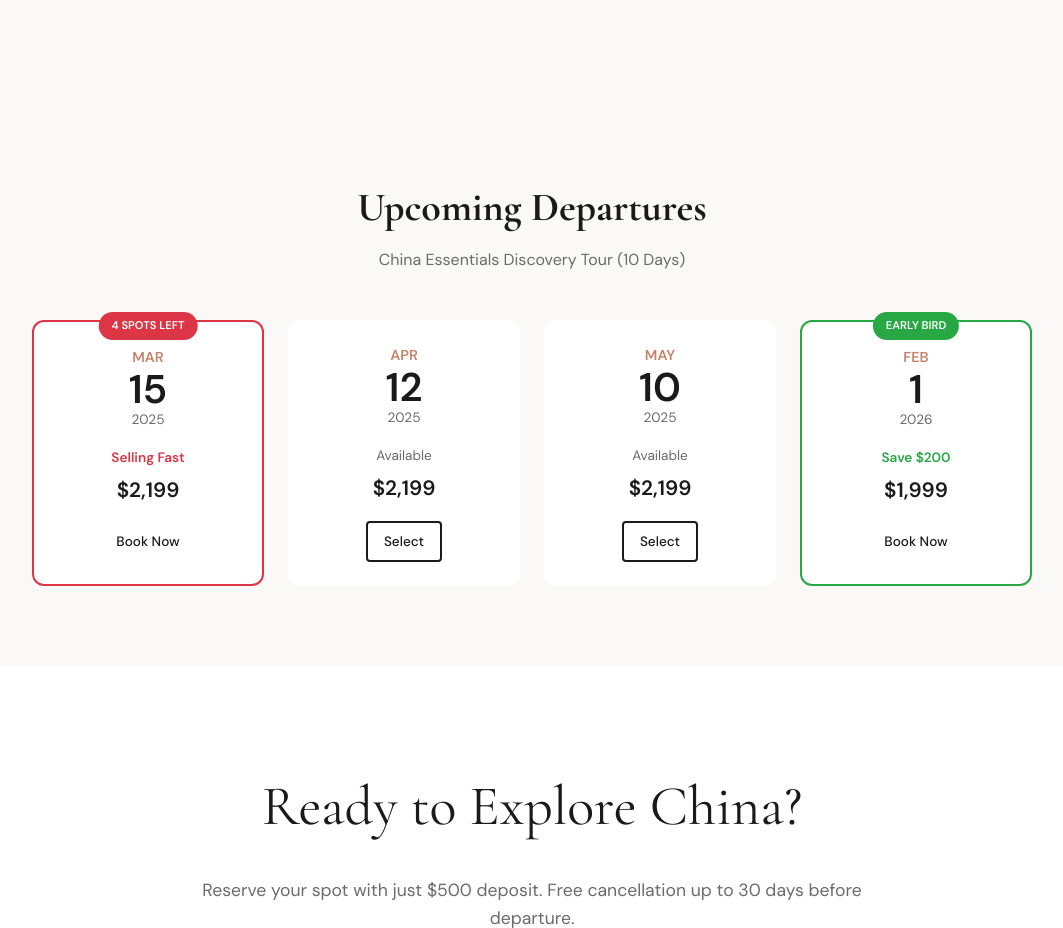
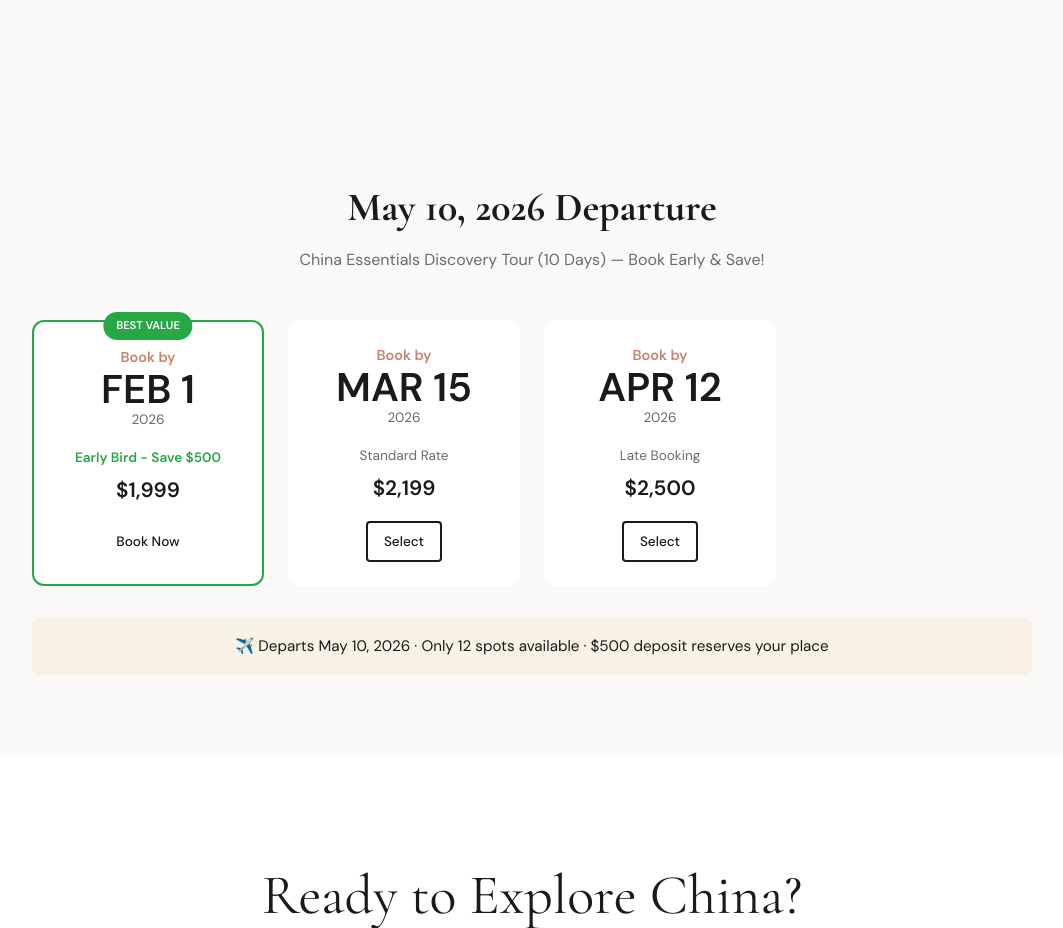
Before and after one commit to RENicolLLC/-traditionalchina-travel, a FastAPI app: page / in a window 1280 px wide. Shown: the part 4535-5463 px from the top of the page, without its empty margins (108-1171 px from the left). Run offline with FastAPI, Linux system fonts and the light colour scheme.

Commit message:
Fix pricing structure: booking deadlines for May 10, 2026 departure
- Book by Feb 1, 2026: $1,999 (Early Bird - Save $500)
- Book by Mar 15, 2026: $2,199 (Standard Rate)
- Book by Apr 12, 2026: $2,500 (Late Booking)

All for the same May 10, 2026 departure date

```diff
--- a/static/css/style.css
+++ b/static/css/style.css
@@ -1297,6 +1297,16 @@ img {
     margin-top: 0.25rem;
 }
 
+.departures-note {
+    text-align: center;
+    margin-top: 2rem;
+    padding: 1rem;
+    background: rgba(212, 175, 55, 0.1);
+    border-radius: 8px;
+    color: var(--text-muted);
+    font-size: 0.95rem;
+}
+
 .package-badge {
     position: absolute;
     top: 20px;
--- a/templates/home.html
+++ b/templates/home.html
@@ -319,63 +319,51 @@
     </div>
 </section>
 
-<!-- Upcoming Departures -->
+<!-- Upcoming Departure & Pricing -->
 <section class="departures">
     <div class="departures-container">
-        <h2>Upcoming Departures</h2>
-        <p class="departures-subtitle">China Essentials Discovery Tour (10 Days)</p>
+        <h2>May 10, 2026 Departure</h2>
+        <p class="departures-subtitle">China Essentials Discovery Tour (10 Days) — Book Early & Save!</p>
         <div class="departures-grid">
-            <div class="departure-card selling-fast">
-                <div class="departure-badge">4 SPOTS LEFT</div>
+            <div class="departure-card early-bird">
+                <div class="departure-badge">BEST VALUE</div>
                 <div class="departure-date">
-                    <span class="month">MAR</span>
-                    <span class="day">15</span>
-                    <span class="year">2025</span>
+                    <span class="month">Book by</span>
+                    <span class="day">FEB 1</span>
+                    <span class="year">2026</span>
                 </div>
                 <div class="departure-info">
-                    <span class="departure-status">Selling Fast</span>
-                    <span class="departure-price">$2,199</span>
+                    <span class="departure-status">Early Bird - Save $500</span>
+                    <span class="departure-price">$1,999</span>
                 </div>
                 <a href="/reserve" class="btn btn-primary btn-small">Book Now</a>
             </div>
             <div class="departure-card">
                 <div class="departure-date">
-                    <span class="month">APR</span>
-                    <span class="day">12</span>
-                    <span class="year">2025</span>
+                    <span class="month">Book by</span>
+                    <span class="day">MAR 15</span>
+                    <span class="year">2026</span>
                 </div>
                 <div class="departure-info">
-                    <span class="departure-status">Available</span>
+                    <span class="departure-status">Standard Rate</span>
                     <span class="departure-price">$2,199</span>
                 </div>
                 <a href="/reserve" class="btn btn-outline btn-small">Select</a>
             </div>
             <div class="departure-card">
                 <div class="departure-date">
-                    <span class="month">MAY</span>
-                    <span class="day">10</span>
-                    <span class="year">2025</span>
+                    <span class="month">Book by</span>
+                    <span class="day">APR 12</span>
+                    <span class="year">2026</span>
                 </div>
                 <div class="departure-info">
-                    <span class="departure-status">Available</span>
-                    <span class="departure-price">$2,199</span>
+                    <span class="departure-status">Late Booking</span>
+                    <span class="departure-price">$2,500</span>
                 </div>
                 <a href="/reserve" class="btn btn-outline btn-small">Select</a>
             </div>
-            <div class="departure-card early-bird">
-                <div class="departure-badge">EARLY BIRD</div>
-                <div class="departure-date">
-                    <span class="month">FEB</span>
-                    <span class="day">1</span>
-                    <span class="year">2026</span>
-                </div>
-                <div class="departure-info">
-                    <span class="departure-status">Save $200</span>
-                    <span class="departure-price">$1,999</span>
-                </div>
-                <a href="/reserve" class="btn btn-primary btn-small">Book Now</a>
-            </div>
         </div>
+        <p class="departures-note">✈️ Departs May 10, 2026 · Only 12 spots available · $500 deposit reserves your place</p>
     </div>
 </section>
 
```
